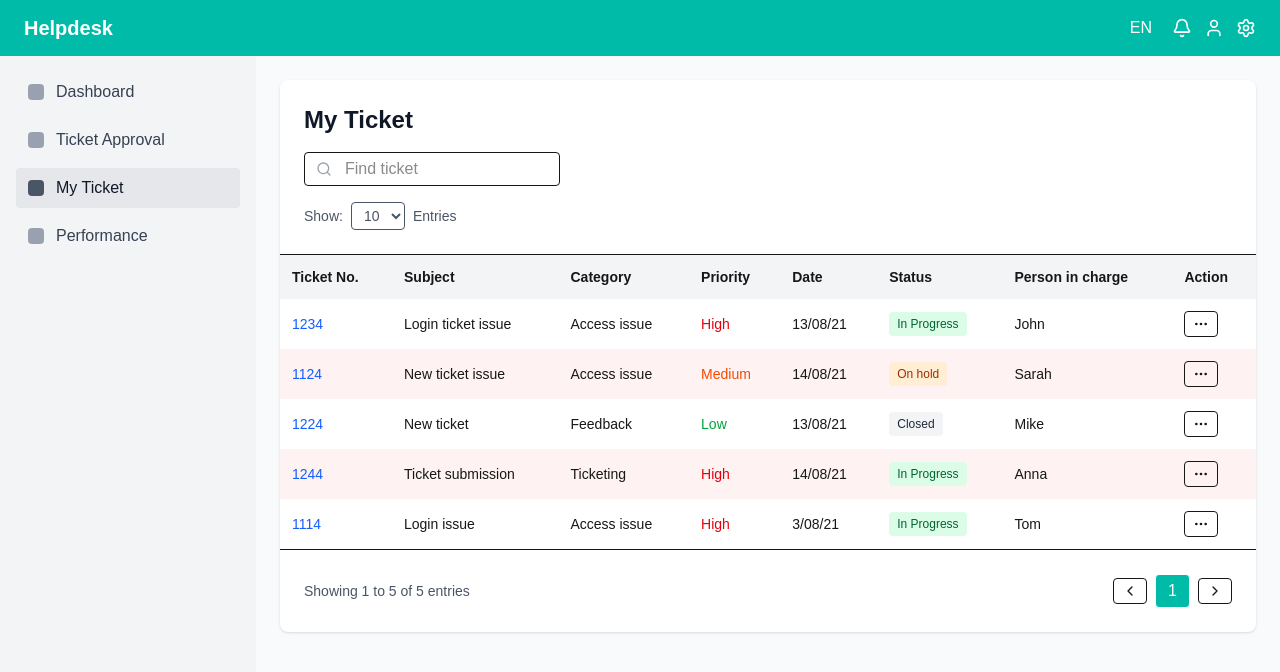
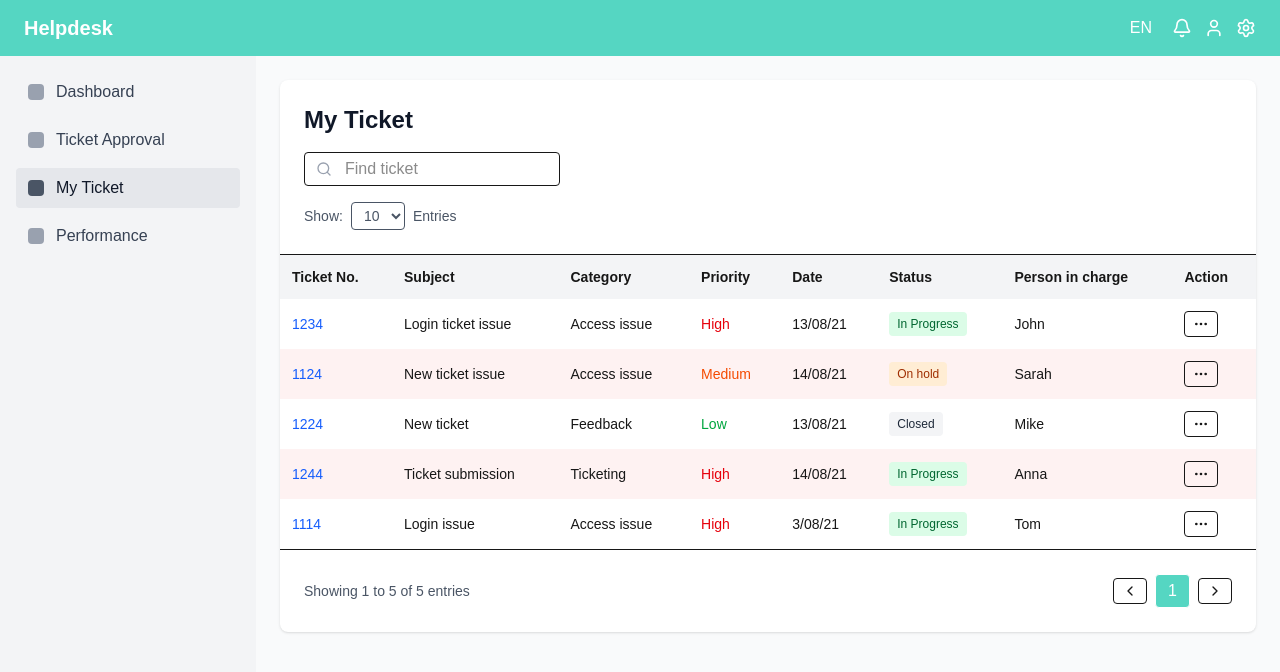
Before and after one commit to sujit1929/weanalyz, a Next.js app: page /dashboard in a window 1280 px wide. Shown: the top 672 px of the page. Built offline with nearby package versions, Linux system fonts and the light colour scheme.

Commit message:
`Update color scheme in Helpdesk components: TicketDashboard and UserProfile`

```diff
--- a/Components/SystemUI/HelpDesk/TiketDashBoard/Components/TicketDashboard.tsx
+++ b/Components/SystemUI/HelpDesk/TiketDashBoard/Components/TicketDashboard.tsx
@@ -43,9 +43,8 @@ const getPriorityColor = (priority : string) => {
 
 export default function HelpdeskDashboard() {
   return (
-    <div className="min-h-screen bg-gray-50">
-      {/* Header */}
-      <header className="bg-teal-500 text-white px-6 py-3 flex items-center justify-between">
+    <div className=" bg-gray-50">
+      <header className="bg-[#55D6C2] text-white px-6 py-3 flex items-center justify-between">
         <h1 className="text-xl font-semibold">Helpdesk</h1>
         <div className="flex items-center gap-3">
           <button className="text-white hover:bg-teal-600 px-2 py-1 rounded">EN</button>
@@ -56,7 +55,7 @@ export default function HelpdeskDashboard() {
       </header>
 
       <div className="flex">
-        {/* Sidebar */}
+
         <aside className="w-64 bg-gray-100 min-h-screen p-4">
           <nav className="space-y-2">
             {['Dashboard', 'Ticket Approval', 'My Ticket', 'Performance'].map((item, idx) => (
@@ -68,7 +67,7 @@ export default function HelpdeskDashboard() {
           </nav>
         </aside>
 
-        {/* Main */}
+
         <main className="flex-1 p-6">
           <div className="bg-white rounded-lg shadow-sm">
             <div className="p-6 border-b">
@@ -132,7 +131,7 @@ export default function HelpdeskDashboard() {
                 <button className="border rounded px-2 py-1" disabled>
                   <ChevronLeft className="w-4 h-4" />
                 </button>
-                <button className="border rounded px-3 py-1 bg-teal-500 text-white">1</button>
+                <button className="border rounded px-3 py-1 bg-[#55D6C2] text-white">1</button>
                 <button className="border rounded px-2 py-1" disabled>
                   <ChevronRight className="w-4 h-4" />
                 </button>
--- a/Components/SystemUI/HelpDesk/UserProfle/Components/UserProfile.tsx
+++ b/Components/SystemUI/HelpDesk/UserProfle/Components/UserProfile.tsx
@@ -18,7 +18,7 @@ import {
 export default function UserProfile() {
   return (
     <div className="min-h-screen flex flex-col bg-gray-100 font-serif">
-      <header className="bg-teal-500 text-white px-4 sm:px-6 py-3 flex items-center justify-between">
+      <header className="bg-[#55D6C2] text-white px-4 sm:px-6 py-3 flex items-center justify-between">
         <h1 className="text-lg sm:text-xl font-bold">Helpdesk</h1>
         <div className="flex items-center gap-2 sm:gap-3">
           <div className="flex rounded-md overflow-hidden border border-black ">
```
